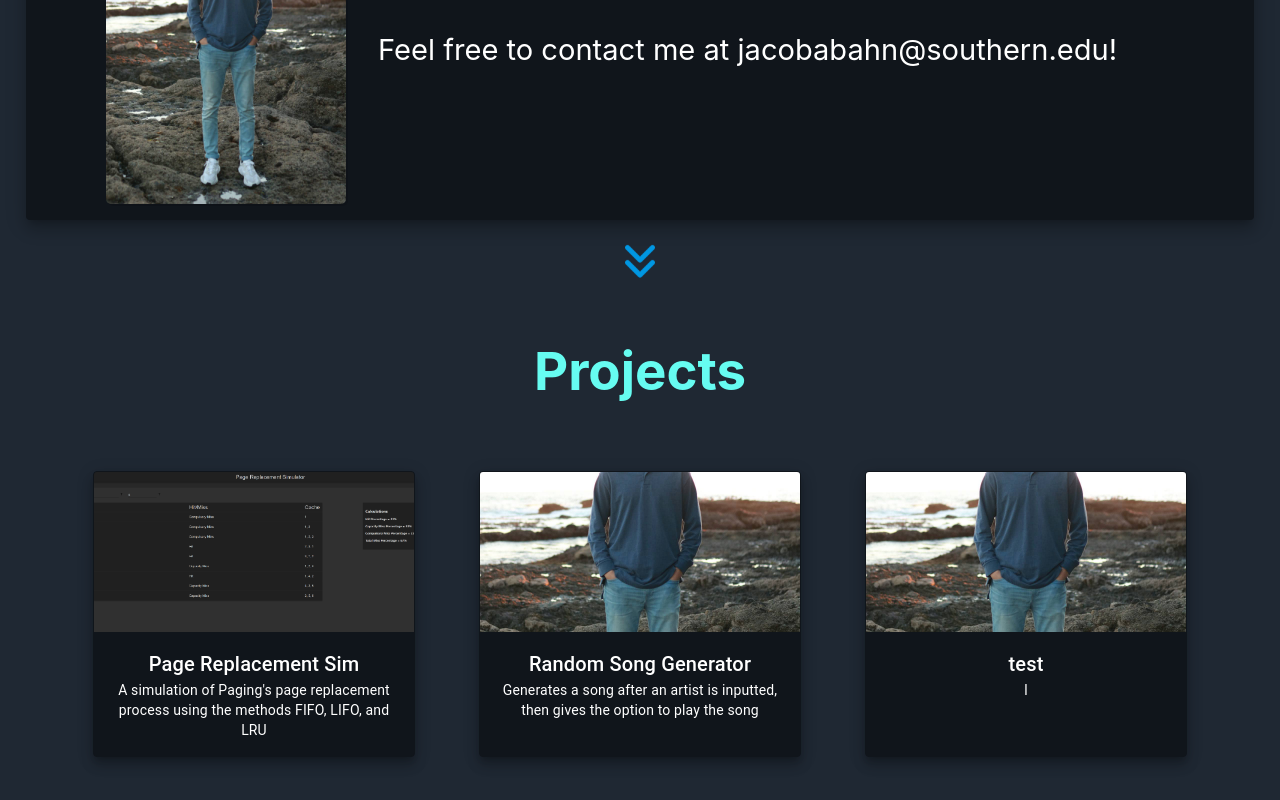
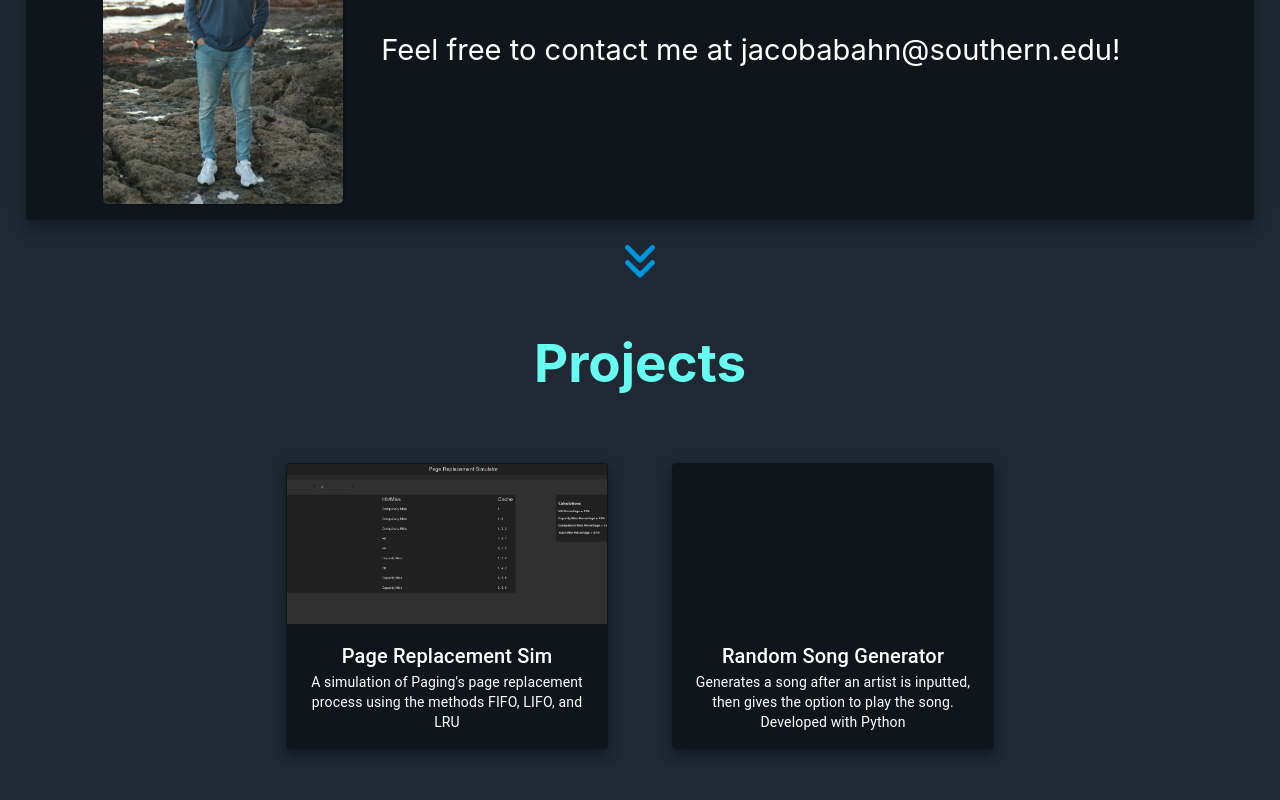
Before and after one commit to jacobabahn/jacobs-site, a React (Create React App) app: page / in a window 1280 px wide. Shown: the part 1171-1971 px from the top of the page. Built offline with nearby package versions, Linux system fonts and the light colour scheme.

Commit message:
Deleted Example Project Card

```diff
--- a/src/components/AboutMe.css
+++ b/src/components/AboutMe.css
@@ -1,8 +1,9 @@
 .page {
-    height: 100vh;
+    /* height: 100vh !important; */
     text-align: center;
     display: flex;
     flex-direction: column;
+    margin-bottom: 1vh;
 
 }
 .heading {
@@ -42,6 +43,7 @@
     box-shadow: 2px 2px rgba(0,0,0,0.12);
     /* margin: 0 auto; */
     margin-left: 5vw;
+    margin-right: 1vw;
     margin-top: 2vh;
     margin-bottom: 2vh;
 }
--- a/src/components/AboutMe.js
+++ b/src/components/AboutMe.js
@@ -26,7 +26,7 @@ const AboutMe = (props) => {
                     </p>
                 </Card>
             </Fade>
-            <Link to="projects" smooth={true} duration={1000}>
+            <Link to="proj" smooth={true} duration={1000}>
                     <img className="down" src={down} alt="downArrow"/>
             </Link>
         </div>
--- a/src/components/Projects.css
+++ b/src/components/Projects.css
@@ -1,7 +1,10 @@
-.page {
+.projPage {
     height: max-content;
     text-align: center;
-    margin-bottom: 1vh;
+    margin-top: 1vh;
+}
+.container {
+    height: 100vh;
 }
 .heading {
     font-size: calc(40px + 1vw);
--- a/src/components/Projects.js
+++ b/src/components/Projects.js
@@ -1,11 +1,4 @@
 import React from 'react'
-import Card from '@material-ui/core/Card';
-import CardActionArea from '@material-ui/core/CardActionArea';
-import CardActions from '@material-ui/core/CardActions';
-import CardContent from '@material-ui/core/CardContent';
-import CardMedia from '@material-ui/core/CardMedia';
-import CardHeader from '@material-ui/core/CardHeader';
-import Typography from '@material-ui/core/Typography';
 
 import "./Projects.css"
 import CardProj from './CardProj';
@@ -15,7 +8,8 @@ import me from '../me.jpg'
 
 const Projects = () => {
     return(
-        <div className="page">
+        <div className="projPage" id="proj">
+            <div className="container">
                 <h1 className="heading">Projects</h1>
                 <div id="projects">
                     <CardProj
@@ -28,15 +22,10 @@ const Projects = () => {
                     <CardProj
                         className="card"
                         title="Random Song Generator"
-                    description="Generates a song after an artist is inputted, then gives the option to play the song"
-                    img={me}
+                        description="Generates a song after an artist is inputted, then gives the option to play the song. Developed with Python"
+                        // img={me}
                     />
-                <CardProj
-                    className="card"
-                    title="test"
-                    description="l"
-                    img={me}
-                />
+                </div>
             </div>
         </div>
     )
```
Lines whose indentation alone changed are shown as unchanged.
